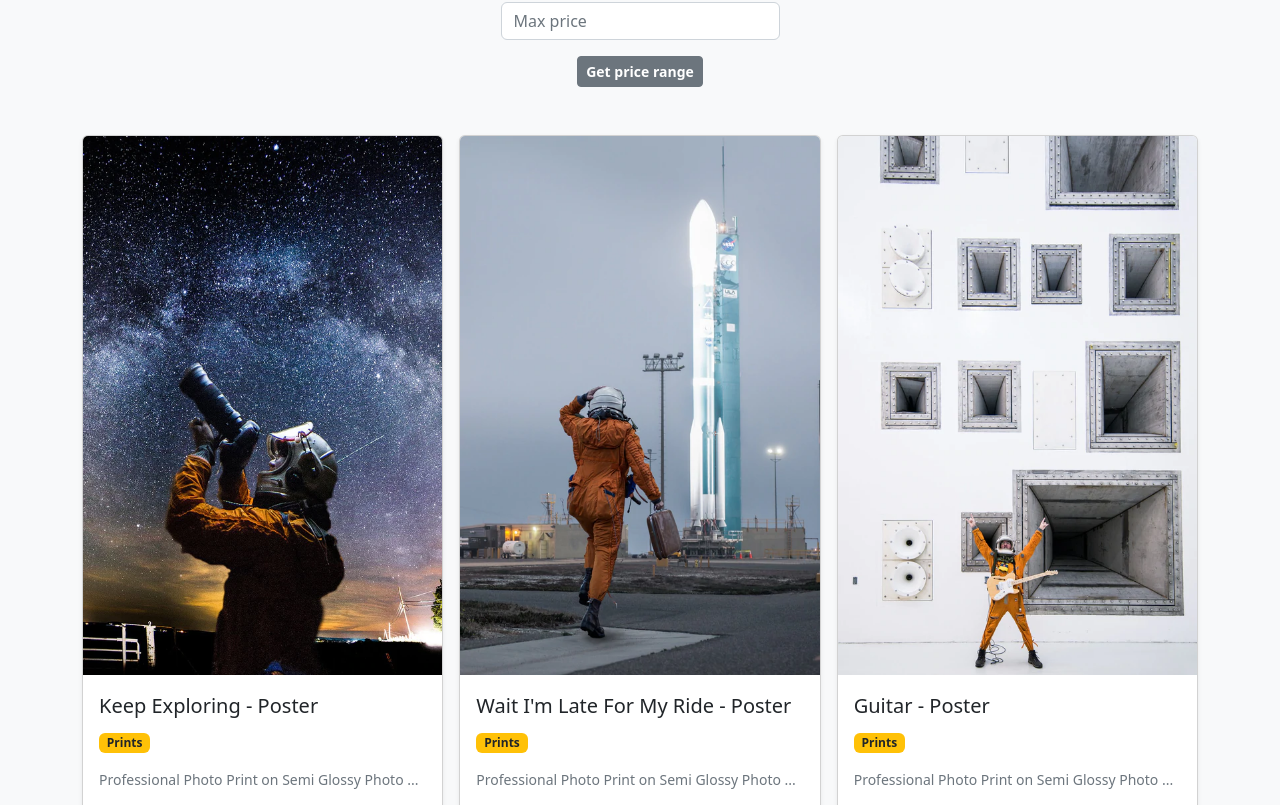
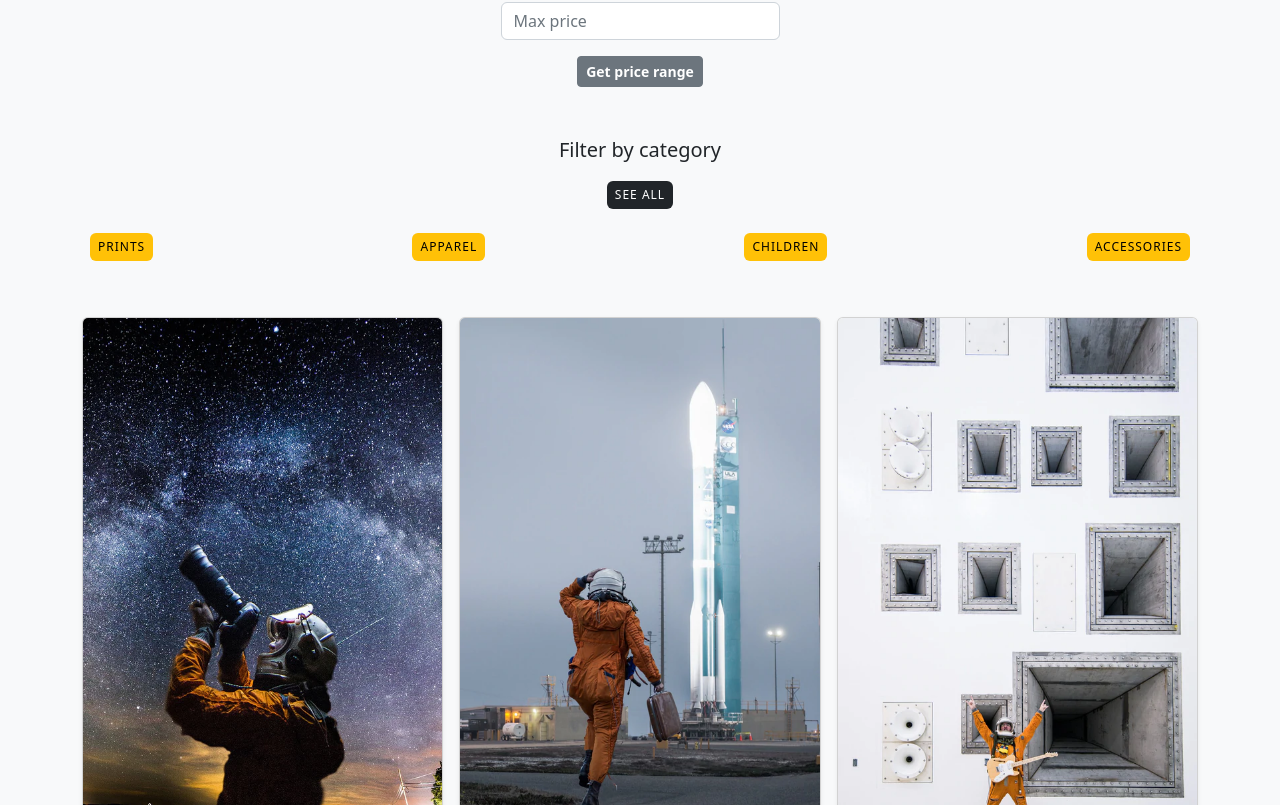
Before and after one commit to LDEV0422/ang_myappstore, an Angular app: page /products in a window 1280 px wide. Shown: the part 755-1560 px from the top of the page. Built offline with nearby package versions, Linux system fonts and the light colour scheme; data requests are answered from the project's data file.

Commit message:
Filters (category) + pagination

```diff
--- a/db.json
+++ b/db.json
@@ -6,7 +6,7 @@
       "description": "Professional Photo Print on Semi Glossy Photo Paper. Dimensions = 200mm x 200mm [8\" x 8\"]",
       "image": "./assets/images/Keepexploringmain_540x.webp",
       "price": 13,
-      "category": "Prints"
+      "category": "prints"
     },
     {
       "id": 2,
@@ -14,7 +14,7 @@
       "description": "Professional Photo Print on Semi Glossy Photo Paper. Dimensions = 200mm x 200mm [8\" x 8\"]",
       "image": "./assets/images/WaitImlatemain_540x.webp",
       "price": 17.99,
-      "category": "Prints"
+      "category": "prints"
     },
     {
       "id": 3,
@@ -22,7 +22,7 @@
       "description": "Professional Photo Print on Semi Glossy Photo Paper. Dimensions = 200mm x 200mm [8\" x 8\"]",
       "image": "./assets/images/Guitarmain_540x.webp",
       "price": 15.99,
-      "category": "Prints"
+      "category": "prints"
     },
     {
       "name": "Test product 1",
@@ -30,7 +30,7 @@
       "image": "./assets/images/Guitarmain_540x.webp",
       "price": 47,
       "id": 4,
-      "category": "Prints"
+      "category": "prints"
     },
     {
       "name": "Full Flow Staged Combustion Cycle - T-shirt",
@@ -38,22 +38,22 @@
       "image": "./assets/images/FFStagedCombustCycle_Tee_540x.webp",
       "price": 31.99,
       "id": 5,
-      "category": "Apparel"
+      "category": "apparel"
     },
     {
       "name": "Future Martian Onesie test",
-      "description": "Intended For Tiny Humans\nHigh Quality Screen Print\n90% Airlume combed and ring-spun cotton, 10% poly",
+      "description": "Intended For Childrens\nHigh Quality Screen Print\n90% Airlume combed and ring-spun cotton, 10% poly",
       "image": "./assets/images/FutureMartianOnesie_540x.webp",
       "price": 17.99,
       "id": 6,
-      "category": "Tiny Human"
+      "category": "children"
     },
     {
       "name": "Moon Restaurant - Poster",
       "description": "A great poster representing a foodie in space.",
       "image": "./assets/images/MoonRestaurantMain_540x.webp",
       "price": 16,
-      "category": "Prints",
+      "category": "prints",
       "id": 7
     },
     {
@@ -61,7 +61,7 @@
       "description": "A great poster representing a foodie in space.",
       "image": "./assets/images/MoonRestaurantMain_540x.webp",
       "price": 16,
-      "category": "Prints",
+      "category": "prints",
       "id": 8
     },
     {
@@ -69,7 +69,7 @@
       "description": "A great poster representing a foodie in space.",
       "image": "./assets/images/MoonRestaurantMain_540x.webp",
       "price": 16,
-      "category": "Prints",
+      "category": "prints",
       "id": 9
     },
     {
@@ -77,7 +77,7 @@
       "description": "A great poster representing a foodie in space.",
       "image": "./assets/images/MoonRestaurantMain_540x.webp",
       "price": 16,
-      "category": "Prints",
+      "category": "apparel",
       "id": 10
     },
     {
@@ -85,7 +85,7 @@
       "description": "A great poster representing a foodie in space.",
       "image": "./assets/images/MoonRestaurantMain_540x.webp",
       "price": 16,
-      "category": "Prints",
+      "category": "children",
       "id": 11
     },
     {
@@ -93,7 +93,7 @@
       "description": "A great poster representing a foodie in space.",
       "image": "./assets/images/MoonRestaurantMain_540x.webp",
       "price": 16,
-      "category": "Prints",
+      "category": "prints",
       "id": 12
     },
     {
@@ -101,7 +101,7 @@
       "description": "A great poster representing a foodie in space.",
       "image": "./assets/images/MoonRestaurantMain_540x.webp",
       "price": 16,
-      "category": "Prints",
+      "category": "apparel",
       "id": 13
     },
     {
@@ -109,7 +109,7 @@
       "description": "A great poster representing a foodie in space.",
       "image": "./assets/images/MoonRestaurantMain_540x.webp",
       "price": 16,
-      "category": "Prints",
+      "category": "prints",
       "id": 14
     },
     {
@@ -117,15 +117,15 @@
       "description": "A great poster representing a foodie in space.",
       "image": "./assets/images/MoonRestaurantMain_540x.webp",
       "price": 16,
-      "category": "Prints",
+      "category": "children",
       "id": 15
     },
     {
       "name": "Moon Restaurant - Poster",
       "description": "A great poster representing a foodie in space.",
       "image": "./assets/images/MoonRestaurantMain_540x.webp",
-      "price": 16,
-      "category": "Prints",
+      "price": 18,
+      "category": "accessories",
       "id": 16
     },
     {
@@ -133,7 +133,7 @@
       "description": "A great poster representing a foodie in space.",
       "image": "./assets/images/MoonRestaurantMain_540x.webp",
       "price": 16,
-      "category": "Prints",
+      "category": "accessories",
       "id": 17
     },
     {
@@ -141,7 +141,7 @@
       "description": "A great poster representing a foodie in space.",
       "image": "./assets/images/MoonRestaurantMain_540x.webp",
       "price": 16,
-      "category": "Prints",
+      "category": "prints",
       "id": 18
     },
     {
@@ -149,7 +149,7 @@
       "description": "A great poster representing a foodie in space.",
       "image": "./assets/images/MoonRestaurantMain_540x.webp",
       "price": 16,
-      "category": "Prints",
+      "category": "children",
       "id": 19
     },
     {
@@ -157,7 +157,7 @@
       "description": "A great poster representing a foodie in space.",
       "image": "./assets/images/MoonRestaurantMain_540x.webp",
       "price": 16,
-      "category": "Prints",
+      "category": "prints",
       "id": 20
     },
     {
@@ -165,15 +165,15 @@
       "description": "A great poster representing a foodie in space.",
       "image": "./assets/images/MoonRestaurantMain_540x.webp",
       "price": 16,
-      "category": "Prints",
+      "category": "apparel",
       "id": 21
     }
   ],
   "categories": [
-    "Prints",
-    "Apparel",
-    "Tiny Human",
-    "Accessories"
+    "prints",
+    "apparel",
+    "children",
+    "accessories"
   ],
   "users": [
     {
--- a/src/app/components/products/products.component.css
+++ b/src/app/components/products/products.component.css
@@ -0,0 +1,4 @@
+.badge{
+    letter-spacing: 1px;
+    cursor: pointer;
+}
--- a/src/app/components/products/products.component.html
+++ b/src/app/components/products/products.component.html
@@ -29,13 +29,13 @@
 
       </div>
     </div>
-    <!-- Card Loop -->
+    <!-- Products -->
     <div class="album py-5 bg-light">
 
       <!-- FILTERS -->
       <div class="container text-center my-5">
 
-        <!-- PRICE -->
+        <!-- PRICE FILTER -->
         <div class="btn-group" role="group" aria-label="Filters">
           <!-- sort by price asc -->
           <button type="button" class="btn btn-outline-secondary" (click)="priceSortAsc()">Price <i
@@ -50,10 +50,12 @@
         <div class="my-3">
           <form class="col-sm-3 mx-auto" (ngSubmit)="priceRange()" [formGroup]="priceForm" autocomplete="off">
             <div class="my-3">
-              <input type="number" class="form-control" placeholder="Min price" aria-label="Min price" formControlName="minPrice">
+              <input type="number" class="form-control" placeholder="Min price" aria-label="Min price"
+                formControlName="minPrice">
             </div>
             <div class="my-3">
-              <input type="number" class="form-control" placeholder="Max price" aria-label="Max price" formControlName="maxPrice">
+              <input type="number" class="form-control" placeholder="Max price" aria-label="Max price"
+                formControlName="maxPrice">
             </div>
             <div class="my-3">
               <button class="btn btn-sm btn-secondary fw-bold" type="submit">Get price range</button>
@@ -65,12 +67,18 @@
           </div>
         </div>
 
-        <!-- END PRICE -->
+        <!-- END PRICE FILTER -->
 
-        <!-- filter by categories -->
-        <ul *ngFor="let c of categories">
-          <li class="btn btn-sm btn-outline-secondary">{{c}}</li>
+        <!-- CATEGORIES FILTER -->
+        <p class="lead mt-5">Filter by category</p>
+
+        <span class="badge bg-dark text-uppercase fw-normal p-2 mb-3" (click)="getAllProducts()">See All</span>
+
+        <ul class="d-flex justify-content-between flex-wrap p-0">
+          <li *ngFor="let c of categories" class="badge text-bg-warning m-2 text-uppercase fw-normal p-2"
+            (click)="filterCategories(c)">{{ c }}</li>
         </ul>
+        <!-- END CATEGORIES FILTER -->
 
       </div>
       <!-- END FILTERS -->
@@ -83,7 +91,7 @@
               <img src="{{p.image}}" class="card-img-top img-fluid" alt="product image">
               <div class="card-body">
                 <p class="card-title lead">{{p.name}}</p>
-                <p class="card-text badge bg-warning  text-dark fw-bold">{{p.category}}</p>
+                <p class="card-text badge text-bg-warning text-uppercase fw-normal p-1 mt-2">{{p.category}}</p>
                 <p class="card-text text-muted small">{{p.description | slice:0:45 }} ...</p>
                 <div class="d-flex justify-content-between align-items-center">
                   <div class="btn-group">
@@ -99,8 +107,19 @@
           </div>
         </div>
       </div>
+
+      <!-- ********** PAGINATION ********** -->
+
+        <ul class="" *ngFor="let tp of totalPages, let i = index">
+          <li class="badge bg-dark" (click)="paginateProducts(tp)">{{ i + 1 }}</li>
+        </ul>
+
+      <!-- ********** END PAGINATION ********** -->
+
     </div>
-    <!-- End Card Loop -->
+    <!-- End Products -->
+
+
 
   </div>
 </main>
--- a/src/app/components/products/products.component.ts
+++ b/src/app/components/products/products.component.ts
@@ -1,4 +1,4 @@
-import { Component, OnInit } from '@angular/core';
+import { Component, OnInit} from '@angular/core';
 import { FormControl, FormGroup, Validators } from '@angular/forms';
 import { AuthService } from 'src/app/services/auth.service';
 import { CategoriesService } from 'src/app/services/categories.service';
@@ -10,7 +10,7 @@ import { ProductService } from 'src/app/services/product.service';
   styleUrls: ['./products.component.css']
 })
 export class ProductsComponent implements OnInit {
-  // products array : get its data using the products() method
+  // products
   products: any;
   productData: any;
 
@@ -32,12 +32,23 @@ export class ProductsComponent implements OnInit {
 
   // categories filter
   categories!: string[];
+  selectedCategory:any;
+
+  // PAGINATION
+  page!: number;
+  // set limit of products by page
+  paginationLimit: number = 3;
+  // to calculate total of pages
+  totalPages: any;
+
 
   // inject service to use its methods
   constructor(private productService: ProductService, private categoriesService: CategoriesService, public authService: AuthService) { }
 
   ngOnInit(): void {
-    this.getAllProducts()
+    this.getAllProducts();
+    this.getAllCategories();
+    this.paginateProducts(this.page);
   }
 
   // ********** CRUD ********** //
@@ -47,9 +58,20 @@ export class ProductsComponent implements OnInit {
       this.products = data;
       // console.log(this.products)
     })
+
+    // TODO: handle error
   }
 
-// ********** FILTERS ********** //
+  getAllCategories() {
+    this.categoriesService.getCategories().subscribe(data => {
+      this.categories = data;
+      // console.log(this.products)
+    })
+
+    // TODO: handle error
+  }
+
+  // ********** FILTERS ********** //
   // search products
   searchProduct() {
 
@@ -63,7 +85,7 @@ export class ProductsComponent implements OnInit {
       this.getAllProducts();
 
       return;
-    }else{
+    } else {
       this.errorState = false;
     }
 
@@ -76,7 +98,7 @@ export class ProductsComponent implements OnInit {
           if (response.length == 0) {
             this.errorState = true;
             this.errorMessageSearch = "No product found";
-          } else{
+          } else {
             this.errorState = false;
           }
         },
@@ -89,32 +111,32 @@ export class ProductsComponent implements OnInit {
 
 
   // sort products by price (asc)
-  priceSortAsc(){
-    this.productService.priceSortAsc().subscribe( response => {
+  priceSortAsc() {
+    this.productService.priceSortAsc().subscribe(response => {
       this.products = response;
     })
   }
 
   // sort products by price (asc)
-  priceSortDesc(){
-    this.productService.priceSortDesc().subscribe( response => {
+  priceSortDesc() {
+    this.productService.priceSortDesc().subscribe(response => {
       this.products = response;
     })
   }
 
   // price range
-  priceRange(){
+  priceRange() {
     // if form is empty
     if (this.priceForm.invalid) {
 
-      this.errorState = true;
-      this.errorMessagePrice = "Please indicate a price range";
+      // this.errorState = true;
+      // this.errorMessagePrice = "Please indicate a price range";
 
       // show all products if form is empty
       this.getAllProducts();
 
       return;
-    }else{
+    } else {
       this.errorState = false;
     }
 
@@ -127,7 +149,7 @@ export class ProductsComponent implements OnInit {
           if (response.length == 0) {
             this.errorState = true;
             this.errorMessagePrice = "No product found in this price range";
-          } else{
+          } else {
             this.errorState = false;
           }
         },
@@ -138,28 +160,44 @@ export class ProductsComponent implements OnInit {
       })
   }
 
-  filterCategory(){
-    this.categoriesService.getCategories()
-    .subscribe({
-      next: (response) => {
-        this.categories = response;
-        console.log(this.categories);
 
-        // if (response.length == 0) {
-        //   this.errorState = true;
-        //   this.errorMessagePrice = "No product found in this price range";
-        // } else{
-        //   this.errorState = false;
-        // }
-      },
-      error: () => {
-        // this.errorState = true;
-        // this.errorMessagePrice = "No product found";
-      }
+  filterCategories(category: any) {
+    this.selectedCategory = category;
+
+    this.productService.filterCategory(this.selectedCategory)
+    .subscribe((response) => {
+      this.products = response;
     })
+
   }
 
-// ********** END FILTERS ********** //
+  // ********** END FILTERS ********** //
 
+// ********** PAGINATION ********** //
+paginateProducts(page:any){
+  // page = page + 1;
+  // console.log("page number " + page);
+  let productsAll: any;
+
+  this.productService.getProducts().subscribe((response) => {
+    productsAll = response;
+
+    this.productService.paginateProducts(page, this.paginationLimit)
+    .subscribe((response) => {
+      this.products = response;
+
+      console.log("page number " + page);
+      console.log("products length " + productsAll.length);
+      let maxPage = Math.ceil(productsAll.length / this.paginationLimit);
+      console.log(maxPage);
+
+      this.totalPages = new Array<number>(maxPage);
+      console.log("total pages " + this.totalPages.length);
+
+    });
+
+  })
 
 }
+// ********** END PAGINATION ********** //
+}
--- a/src/app/components/viewproduct/viewproduct.component.html
+++ b/src/app/components/viewproduct/viewproduct.component.html
@@ -19,7 +19,7 @@
               <img src="{{ productData.image }}" class="card-img-top img-fluid" alt="product image">
               <div class="card-body">
                 <p class="card-title lead">{{ productData.name }}</p>
-                <p class="card-text badge bg-warning  text-dark fw-bold">{{productData.category}}</p>
+                <p class="card-text badge text-bg-warning text-uppercase fw-normal p-2 mt-2">{{productData.category}}</p>
                 <p class="card-text text-muted small">{{ productData.description }}</p>
                 <div class="d-flex justify-content-between align-items-center">
                   <p class="text-muted fw-bold">&euro; {{ productData.price }}</p>
```
Also changed, not shown: src/app/services/product.service.ts (+6 -1 lines).
